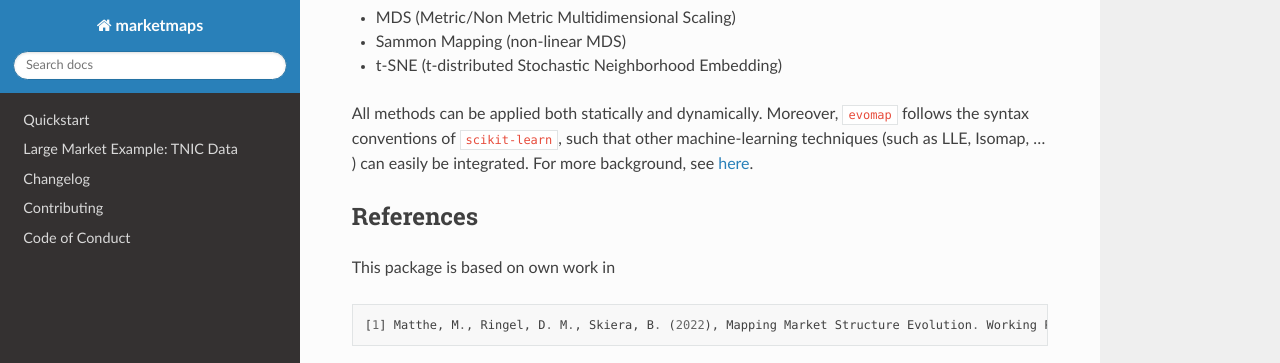
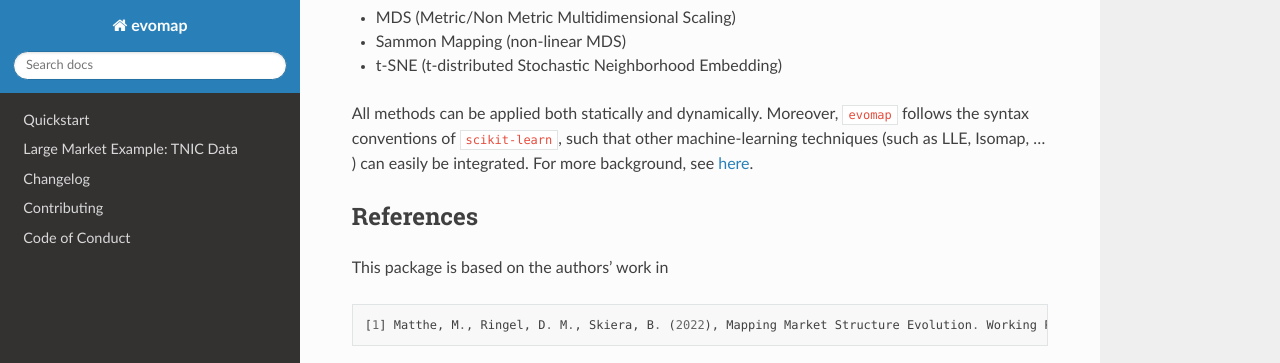
Before and after one commit to mpmatthe/evomap, a Sphinx documentation site: the page built from docs/index.md, in a window 1280 px wide and 900 px high, scrolled down 1286 px. Shown: the top 363 px of the window. Built offline with Sphinx 7.4.7 and the Read the Docs theme 2.0.0, drawn with Linux system fonts in a browser that asks for light colours; pages that are not in the unit, such as notebooks, are missing from menus.

Commit message:
ajdust project name

````diff
--- a/README.md
+++ b/README.md
@@ -47,7 +47,7 @@ machine-learning techniques (such as LLE, Isomap, ... ) can easily be integrated
 
 ## References
 
-This package is based on own work in
+This package is based on the authors' work in
 
 ```
 [1] Matthe, M., Ringel, D. M., Skiera, B. (2022), Mapping Market Structure Evolution. Working Paper.
--- a/docs/conf.py
+++ b/docs/conf.py
@@ -6,7 +6,7 @@
 
 # -- Project information -----------------------------------------------------
 
-project = u"marketmaps"
+project = u"evomap"
 copyright = u"2022, Maximilian Matthe"
 author = u"Maximilian Matthe"
 
````
